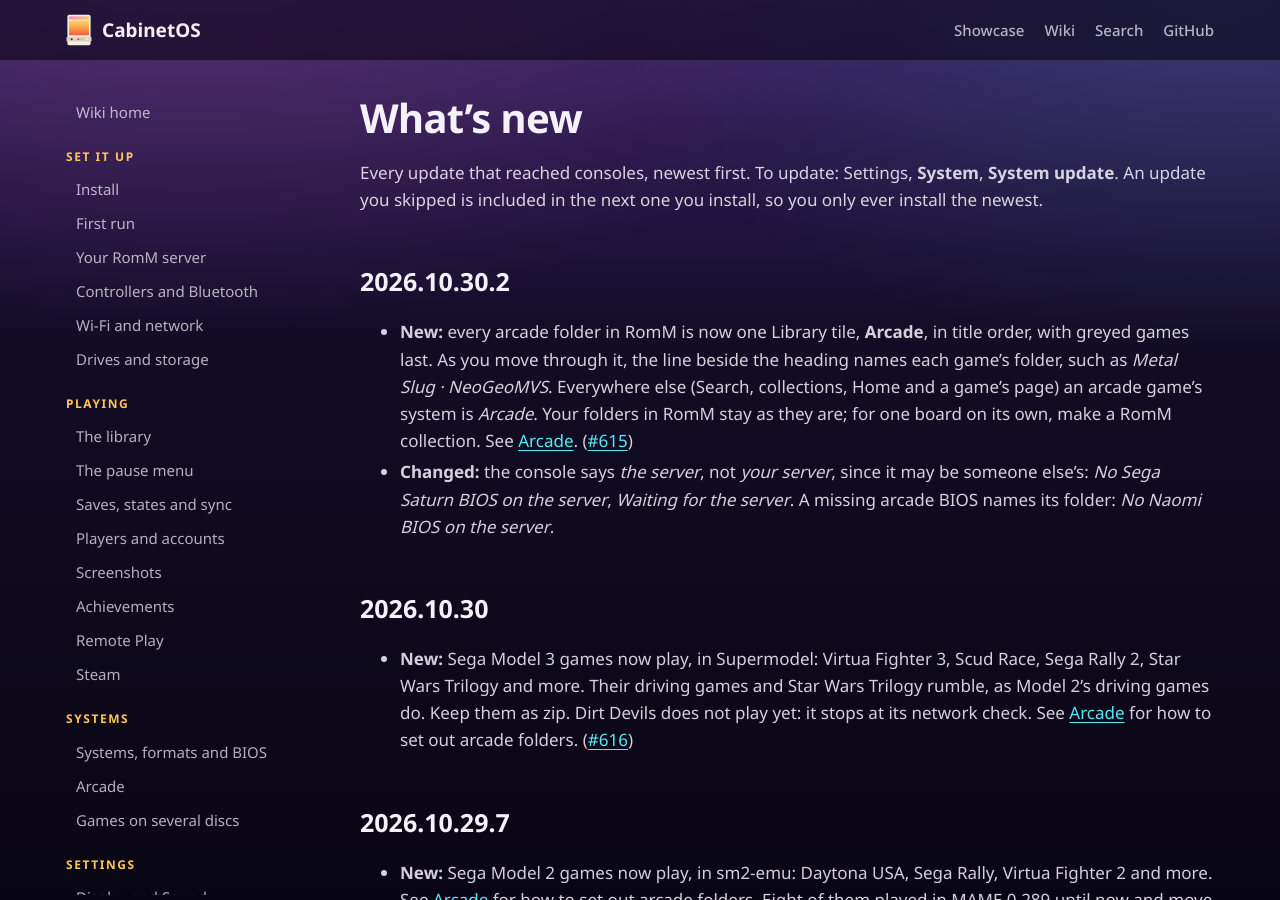
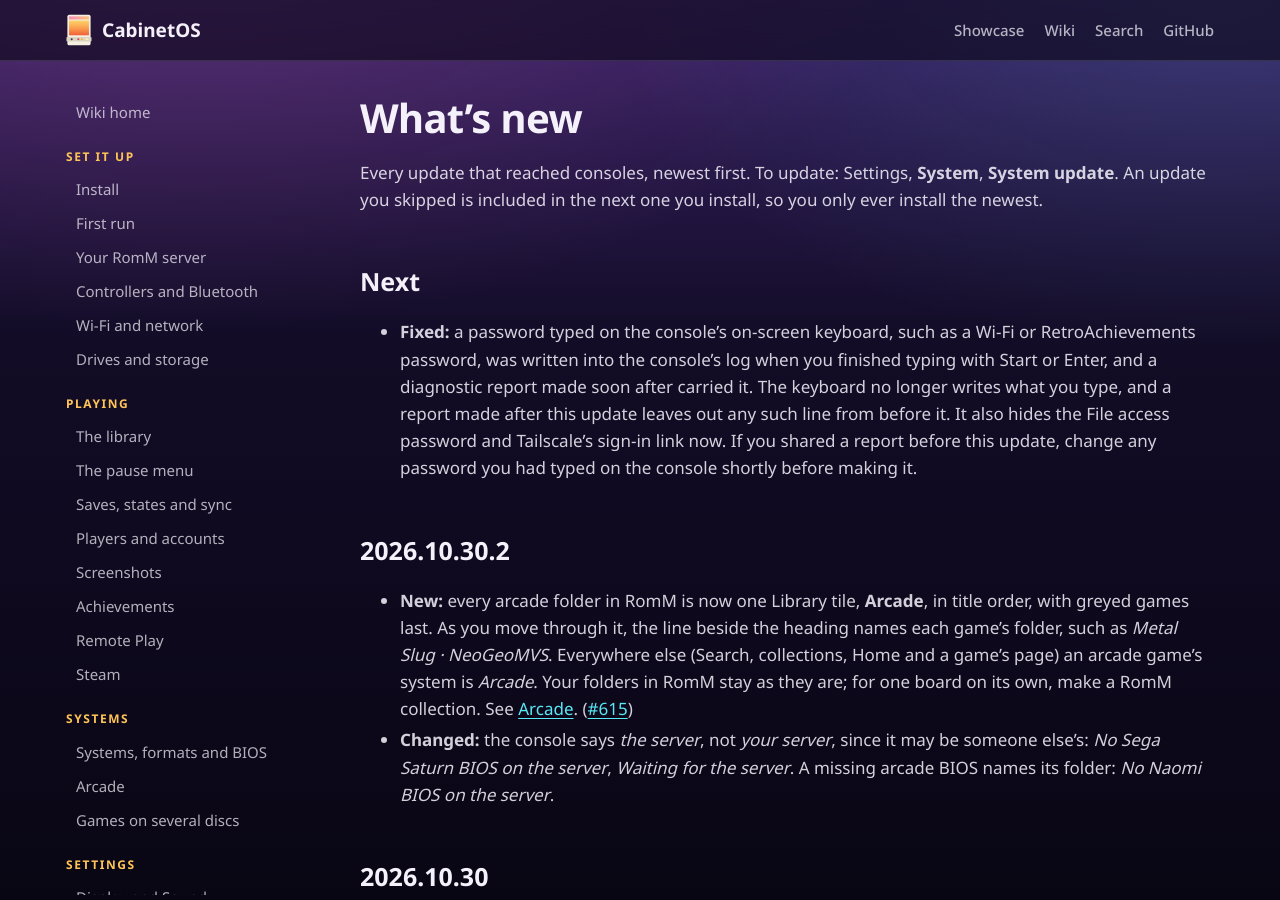
Before and after one commit to MMagTech/cabinetos, a Jekyll site: the page built from docs/wiki/changelog.md, in a window 1280 px wide and 900 px high. Built offline with Jekyll 4.4.1, drawn with Linux system fonts in a browser that asks for light colours; our own code applies the rules of GitHub Pages for plain Markdown files.

Commit message:
The keyboard never logs what was typed; the report leaves it out
The on-screen keyboard wrote the typed text into the log when typing was
finished with Start or Enter, so a Wi-Fi or RetroAchievements password
reached the journal, and the diagnostic report copies the journal. It now
logs only the number of characters.

The report also strips any such line left from a boot before the update,
adds the File access password to the values it hides (sshd's failures are
kept, and a password typed as a user name lands there), and hides
Tailscale's sign-in link.

Co-Authored-By: Claude Opus 5.5 <noreply@anthropic.com>

```diff
--- a/docs/wiki/changelog.md
+++ b/docs/wiki/changelog.md
@@ -3,6 +3,17 @@
 Every update that reached consoles, newest first. To update: Settings,
 **System**, **System update**. An update you skipped is included in the next
 one you install, so you only ever install the newest.
+
+## Next
+
+- **Fixed:** a password typed on the console's on-screen keyboard, such as
+  a Wi-Fi or RetroAchievements password, was written into the console's log
+  when you finished typing with Start or Enter, and a diagnostic report made
+  soon after carried it. The keyboard no longer writes what you type, and a
+  report made after this update leaves out any such line from before it. It
+  also hides the File access password and Tailscale's sign-in link now. If
+  you shared a report before this update, change any password you had typed
+  on the console shortly before making it.
 
 ## 2026.10.30.2 {#v2026-10-30-2}
 
```
Also changed, not shown: docs/lessons/testing.md (+1 -1 lines), 2 other files.
